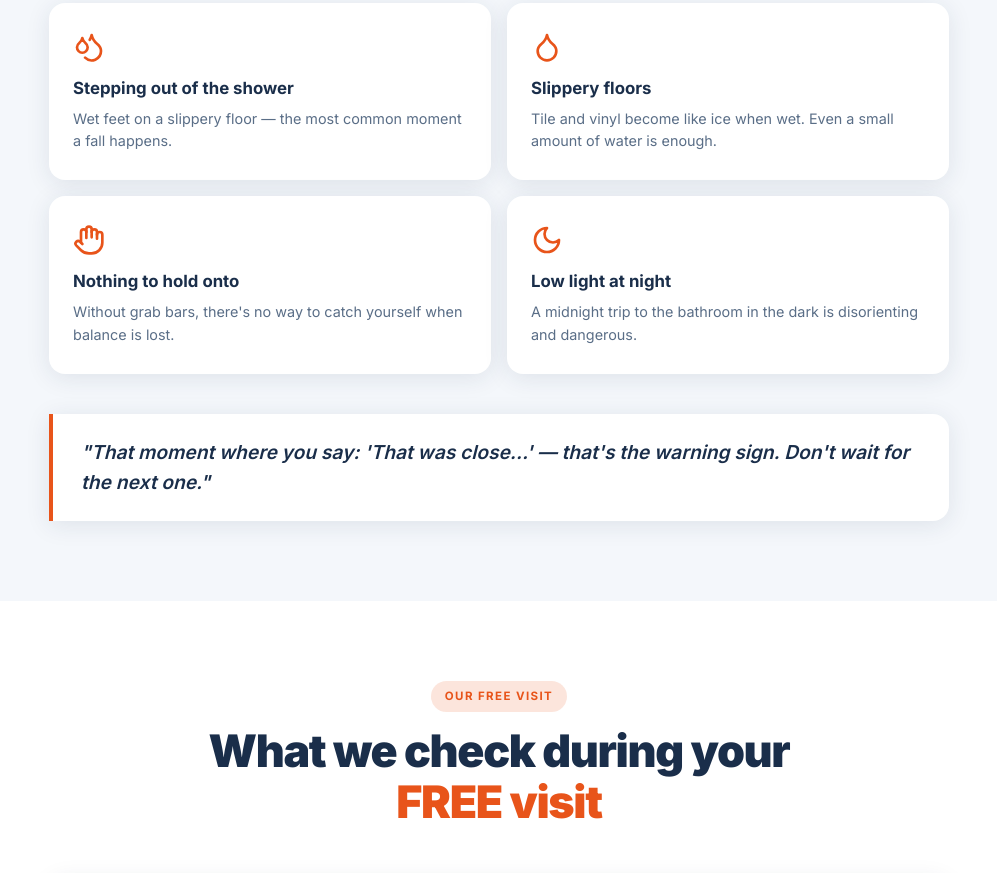
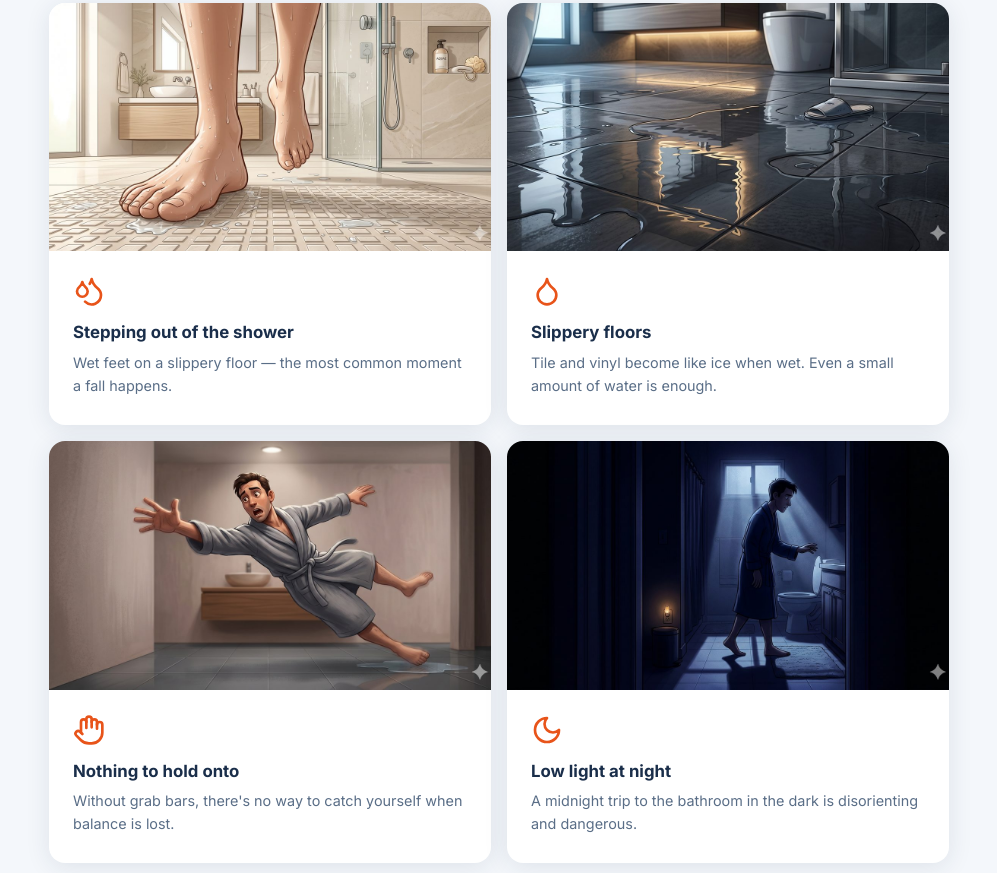
Before and after one commit to ayesmaj/elyone-group, a plain HTML site: page index.html in a window 1280 px wide. Shown: the part 1587-2460 px from the top of the page, without its empty margins (141-1138 px from the left). Drawn offline with Linux system fonts and the light colour scheme.

Commit message:
Add illustrated images to problem cards
Add AI-generated illustrations to each of the 4 problem cards
(stepping out of shower, slippery floors, nothing to hold onto,
low light at night). Images sit as 16:9 card headers above the
icon/title/text body.

Source PNGs (6-7MB each) converted to optimized JPEGs at 1200px
max width (54-130KB each) for fast loading.

Co-Authored-By: Claude Sonnet 4.6 <noreply@anthropic.com>

```diff
--- a/index.html
+++ b/index.html
@@ -464,13 +464,25 @@
     .problem-card {
       background: var(--white);
       border-radius: var(--radius);
-      padding: 28px 24px;
+      padding: 0;
       box-shadow: var(--shadow-card);
       transition: transform var(--transition), box-shadow var(--transition);
+      overflow: hidden;
     }
     .problem-card:hover {
       transform: translateY(-4px);
       box-shadow: 0 8px 36px rgba(26,46,74,0.14);
+    }
+
+    .problem-card__img {
+      display: block;
+      width: 100%;
+      aspect-ratio: 16/9;
+      object-fit: cover;
+    }
+
+    .problem-card__body {
+      padding: 24px 24px 28px;
     }
 
     .problem-card__icon {
@@ -1530,24 +1542,36 @@
 
       <div class="problem__grid">
         <div class="problem-card fade-up stagger-1">
+          <img class="problem-card__img" src="images/problem-shower.jpg" alt="Wet feet stepping out of a shower onto slippery bathroom tile" loading="lazy" />
+          <div class="problem-card__body">
             <span class="problem-card__icon"><svg class="icon" aria-hidden="true"><use href="#i-droplets"/></svg></span>
             <div class="problem-card__title">Stepping out of the shower</div>
             <p class="problem-card__text">Wet feet on a slippery floor — the most common moment a fall happens.</p>
           </div>
+        </div>
         <div class="problem-card fade-up stagger-2">
+          <img class="problem-card__img" src="images/problem-slippery.jpg" alt="Wet bathroom floor with water puddle and slipper — slip hazard" loading="lazy" />
+          <div class="problem-card__body">
             <span class="problem-card__icon"><svg class="icon" aria-hidden="true"><use href="#i-droplet"/></svg></span>
             <div class="problem-card__title">Slippery floors</div>
             <p class="problem-card__text">Tile and vinyl become like ice when wet. Even a small amount of water is enough.</p>
           </div>
+        </div>
         <div class="problem-card fade-up stagger-3">
+          <img class="problem-card__img" src="images/problem-nohold.jpg" alt="Person losing balance and falling in a bathroom with nothing to grab" loading="lazy" />
+          <div class="problem-card__body">
             <span class="problem-card__icon"><svg class="icon" aria-hidden="true"><use href="#i-hand"/></svg></span>
             <div class="problem-card__title">Nothing to hold onto</div>
             <p class="problem-card__text">Without grab bars, there's no way to catch yourself when balance is lost.</p>
           </div>
+        </div>
         <div class="problem-card fade-up stagger-4">
+          <img class="problem-card__img" src="images/problem-dark.jpg" alt="Person navigating a dark bathroom at night with minimal light" loading="lazy" />
+          <div class="problem-card__body">
             <span class="problem-card__icon"><svg class="icon" aria-hidden="true"><use href="#i-moon"/></svg></span>
             <div class="problem-card__title">Low light at night</div>
             <p class="problem-card__text">A midnight trip to the bathroom in the dark is disorienting and dangerous.</p>
+          </div>
         </div>
       </div>
 
```
Also changed, not shown: images/problem-dark.jpg (added), images/problem-nohold.jpg (added), images/problem-shower.jpg (added), images/problem-slippery.jpg (added). Lines whose indentation alone changed are shown as unchanged.
